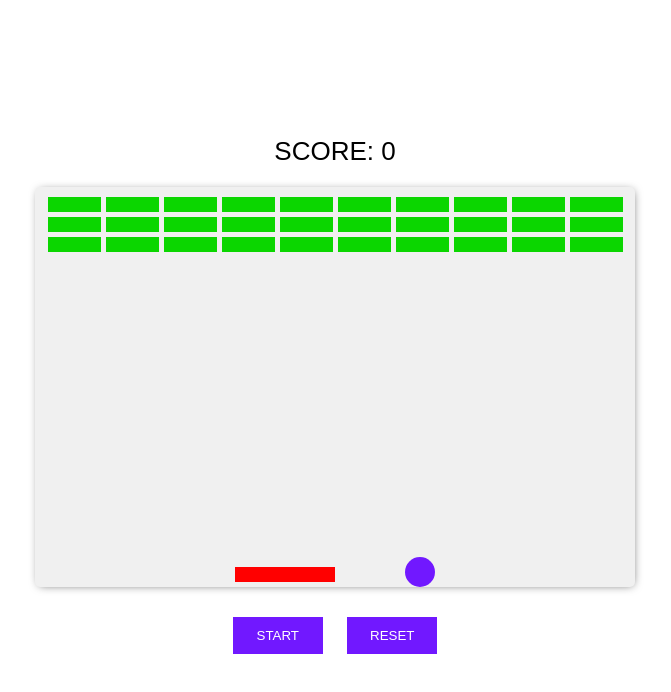
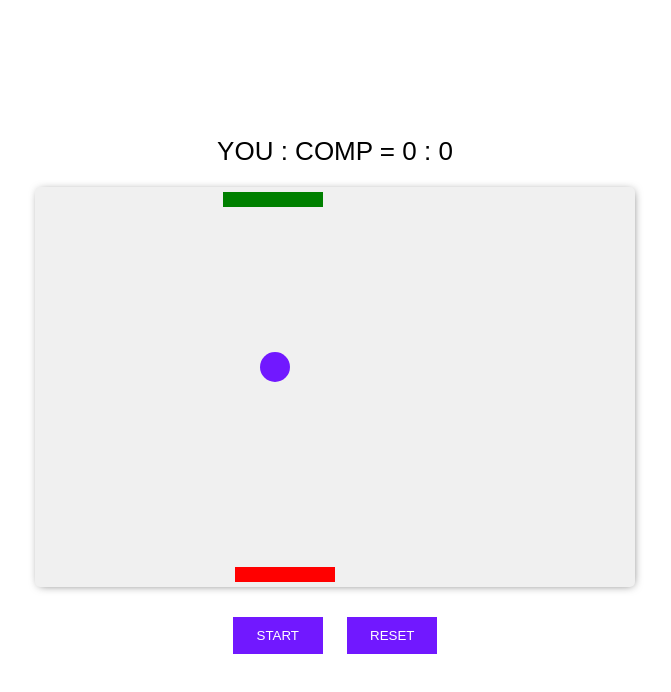
Before and after one commit to Ronik22/Pong-Game, a plain HTML site: page index.html in a window 1280 px wide. Both pictures are taken after a click on the button "START". Shown: the whole page, without its empty margins (305-976 px from the left). Drawn offline with Linux system fonts and the light colour scheme.

Commit message:
Files changed :baseball:

```diff
--- a/app.js
+++ b/app.js
@@ -1,13 +1,14 @@
 const canvas = document.getElementById("canvas");
 const ctx = canvas.getContext("2d");
 let score = document.getElementById("scoreNum").innerHTML;
+let scoreOp = document.getElementById("scoreOpNum").innerHTML;
 
 let circle = {
 	x: 100,
 	y: 100,
 	size: 15,
 	dx: 5,
-	dy: 5,
+	dy: 5
 };
 
 let player = {
@@ -17,22 +18,26 @@ let player = {
 	height: 15,
 	speed: 10,
 	dx: 0,
-	dy: 0,
+	dy: 0
 };
 
-let blocks = {
-	x: 13,
-	y: 10,
-	width: 53,
+let opponent = {
+	x: 200,
+	y: 5,
+	width: 100,
 	height: 15,
-	gap: 5,
-	countX: 10,
-	countY: 3
+	speed: 6
 };
 
+
 function updateScore() {
-	score = (parseInt(score) + 1).toString();
+	score = (parseInt(score) + 10).toString();
 	document.getElementById("scoreNum").innerHTML = score;
+}
+
+function updateOpponentScore() {
+	scoreOp = (parseInt(scoreOp) + 10).toString();
+	document.getElementById("scoreOpNum").innerHTML = scoreOp;
 }
 
 
@@ -41,54 +46,17 @@ function drawPlayer() {
 	ctx.rect(player.x, player.y, player.width, player.height);
 	ctx.fillStyle = "red";
 	ctx.fill();
+	ctx.closePath();
 }
 
-var allBlocks = []
-
-function blockSetup() {
-	distX = 0;
-	distY = 0;
-	for(j=1;j<=blocks.countY;j=j+1) {
-		for(i=1;i<=blocks.countX;i=i+1) {
-			allBlocks.push({
-				x: blocks.x + distX,
-				y: blocks.y + distY,
-				status: 1
-			});
-			distX += blocks.width + blocks.gap;
-		}
-		distX = 0;
-		distY += blocks.height + blocks.gap;
-	}
-	// console.log(allBlocks)
-}
-blockSetup();
-
-
-function drawBlocks() {
-	allBlocks.forEach((block) => {
-		if (!block.status) return;
-		ctx.beginPath();
-		ctx.rect(block.x, block.y, blocks.width, blocks.height);
-		ctx.fillStyle = "#0bd600";
-		ctx.fill();
-		ctx.closePath();
-	});
+function drawOpponent() {
+	ctx.beginPath();
+	ctx.rect(opponent.x, opponent.y, opponent.width, opponent.height);
+	ctx.fillStyle = "green";
+	ctx.fill();
+	ctx.closePath();
 }
 
-function collisionDetection() {
-	allBlocks.forEach((b) => {
-		if (!b.status) return;
-
-		var inBricksColumn = circle.x > b.x && circle.x < b.x + blocks.width;
-		var inBricksRow = circle.y > b.y && circle.y < b.y + blocks.height;
-		if (inBricksColumn && inBricksRow) {
-			circle.dy *= -1;
-			b.status = 0;
-			updateScore();
-		}
-	});
-}
 
 function drawCircle() {
 	ctx.beginPath();
@@ -103,13 +71,23 @@ function newPos() {
 	detectWalls();
 }
 
+function opponentMovement() {
+	opponent.x += opponent.speed;
+
+	if (opponent.x < 0) {
+		opponent.speed *= -1;
+	}
+	if (opponent.x + opponent.width > canvas.width) {
+		opponent.speed *= -1;
+	}
+}
+
+
 function detectWalls() {
-	// Left wall
+	// player
 	if (player.x < 0) {
 		player.x = 0;
 	}
-
-	// Right Wall
 	if (player.x + player.width > canvas.width) {
 		player.x = canvas.width - player.width;
 	}
@@ -134,24 +112,22 @@ function wallDetection() {
 
 function update() {
 	clear();
-	drawBlocks();
 	drawCircle();
 	drawPlayer();
+	drawOpponent();
 	newPos();
-	collisionDetection();
 
 	// change position
 	circle.x += circle.dx;
 	circle.y += circle.dy;
 
 	wallDetection();
+	opponentMovement();
 
 	// score reset condition
 	if (circle.y + circle.size > canvas.height) {
-		clickedOnce = true;
-		return;
-		// score = "0";
-		// document.getElementById("scoreNum").innerHTML = score;
+		score = "0";
+		document.getElementById("scoreNum").innerHTML = score;
 	}
 
 	// Detect collision between player and circle
@@ -161,13 +137,32 @@ function update() {
 		circle.x - circle.size < player.x + player.width
 	) {
 		circle.dy *= -1;
+		updateScore();
 	}
 
-    if(score === (blocks.countX * blocks.countY).toString()){
+
+	// Detect collision between opponent and circle
+	if (
+		circle.y - circle.size === opponent.y + opponent.height &&
+		circle.x + circle.size > opponent.x &&
+		circle.x - circle.size < opponent.x + opponent.width
+	) {
+		circle.dy *= -1;
+		updateOpponentScore();
+	}
+
+	//Winner check
+
+	if(score === "100"){
         alert("Congratulations!!! You Won.");
 		clickedOnce = true;
         return;
     }
+	if (scoreOp === "100"){
+		alert("Oops!!! Computer Won.");
+		clickedOnce = true;
+        return;
+	}
 
 	requestAnimationFrame(update);
 }
--- a/index.html
+++ b/index.html
@@ -8,7 +8,7 @@
     <link rel="stylesheet" href="./style.css">
 </head>
 <body>
-    <div id="score">SCORE: <span id="scoreNum">0</span></div>
+    <div id="score">YOU : COMP =  <span id="scoreNum">0</span> : <span id="scoreOpNum">0</span></div>
     <canvas id="canvas" width="600" height="400"></canvas>
     <div id="btn-tab">
         <button id="start">START</button>
```
